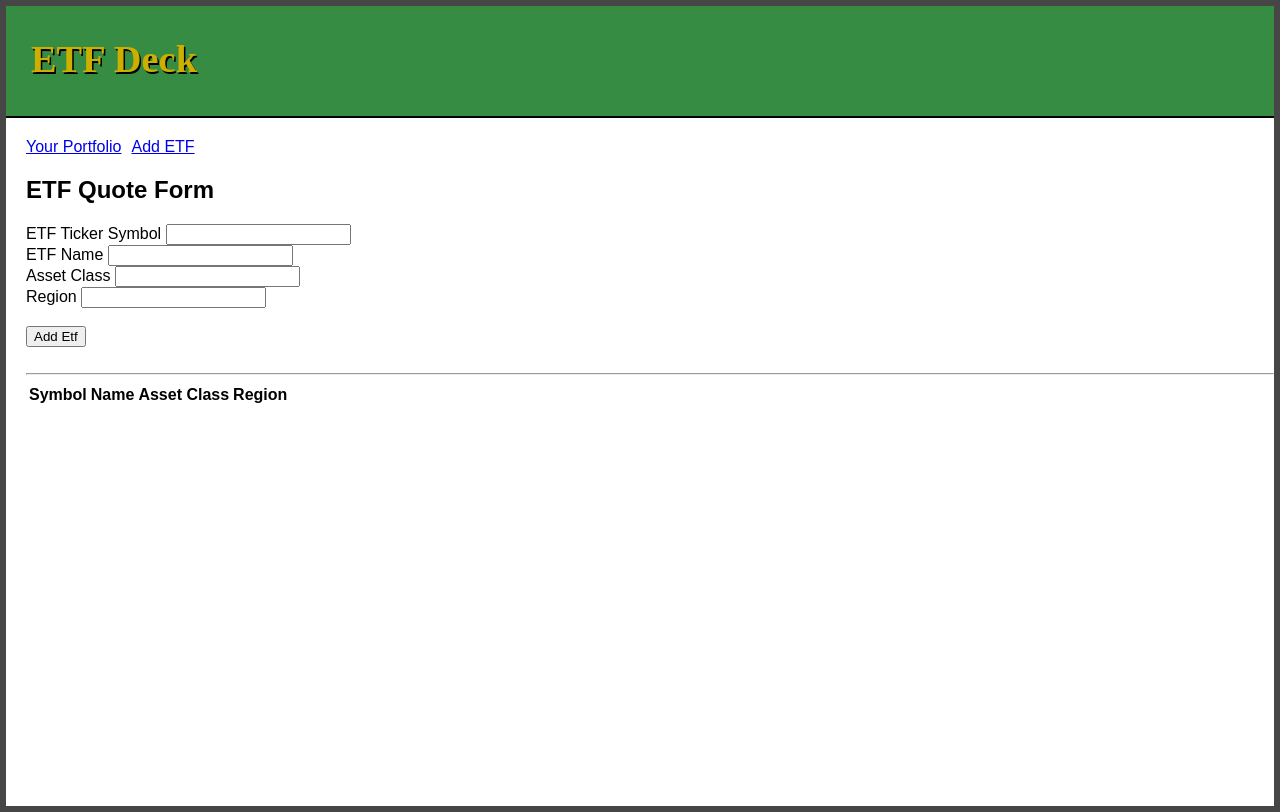
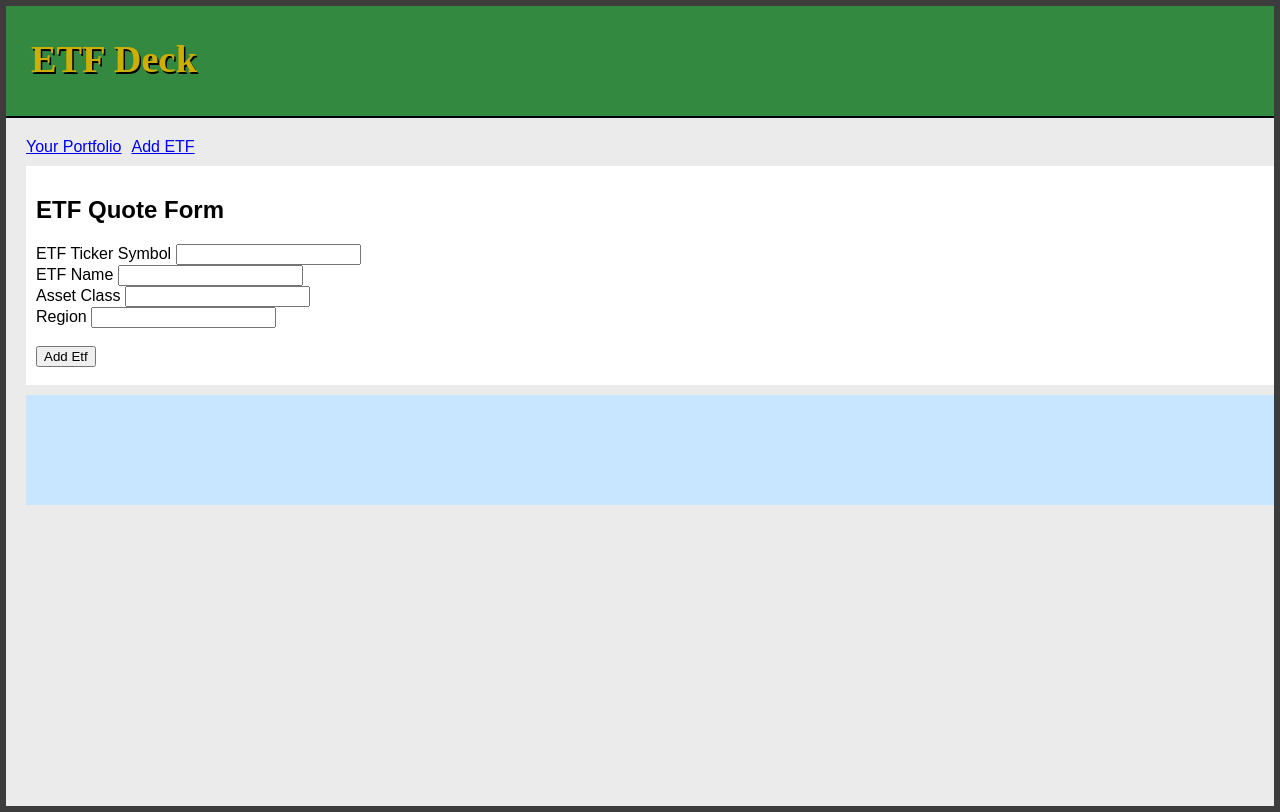
Before and after one commit to psnider30/asset-deck-iex-client, a React (Create React App) app: page / in a window 1280 px wide. Built offline with nearby package versions, Linux system fonts and the light colour scheme; what webfontloader would draw is missing.

Commit message:
Create Etf.css and give form and etf list separate background colors and give table header conditional rendering to only show if any etfs in the list. Minor tweaks to css layout and colors

```diff
--- a/src/App.css
+++ b/src/App.css
@@ -1,7 +1,8 @@
 .App {
   /* text-align: center; */
-  background-color: rgb(255,255,255);
+  background-color: rgb(235,235,235);
   margin: 0px;
+  height: 100%;
 }
 
 .App-logo {
--- /dev/null
+++ b/src/Etf.css
@@ -0,0 +1,11 @@
+.quote-form, .etfs-list {
+  background-color: rgb(255,255,255);
+  margin-top: 10px;
+  padding-left: 10px;
+  padding-top: 10px;
+}
+
+.etfs-list {
+  background-color: rgb(200,230,255);
+  min-height: 100px;
+}
--- a/src/EtfDeck.js
+++ b/src/EtfDeck.js
@@ -42,7 +42,7 @@ class EtfDeck extends Component {
   render() {
     const { etfs, etfToUpdate, actions } = this.props;
     return (
-      <div>
+      <div className='etf-deck'>
         <EtfQuoteForm
           etfs={etfs}
           etfToUpdate={etfToUpdate} />
--- a/src/EtfQuoteForm.js
+++ b/src/EtfQuoteForm.js
@@ -3,6 +3,7 @@ import { connect } from 'react-redux';
 import { bindActionCreators } from 'redux';
 import * as actions from './actions/etfActions.js'
 
+import './Etf.css'
 import Etfs from './Etfs.js';
 
 
@@ -72,6 +73,7 @@ class EtfQuoteForm extends Component {
     }
     return (
       <div>
+        <div className='quote-form'>
           <h2>ETF Quote Form</h2>
           <form onSubmit={(event) => this.handleSubmit(event) }>
             <label htmlFor='symbol'>ETF Ticker Symbol </label>
@@ -101,8 +103,8 @@ class EtfQuoteForm extends Component {
             <input type='submit' value={this.submitOrUpdate()}/>
             <span className='col-sm'> {exitUpdateButton} </span>
           </form>
-        <br /><hr />
-
+          <br />
+        </div>
         <Etfs
           etfs={etfs}
           findEtf ={this.findEtf.bind(this)}
--- a/src/Etfs.js
+++ b/src/Etfs.js
@@ -40,22 +40,30 @@ handleEditClick = (etf, event) => {
         </tr>
       );
     })
-
-    return (
-      <table>
-        <thead>
+    const anyEtfs = etfsList.length > 0;
+    let tableHeader;
+    if (anyEtfs) {
+      tableHeader =
         <tr>
           <th><strong>Symbol</strong></th>
           <th><strong>Name</strong></th>
           <th><strong>Asset Class</strong></th>
           <th><strong>Region</strong></th>
         </tr>
+    }
+
+    return (
+      <div className="etfs-list">
+        <table>
+          <thead>
+            {tableHeader}
           </thead>
 
           <tbody>
             {etfsList}
           </tbody>
         </table>
+      </div>
     );
   }
 }
--- a/src/index.css
+++ b/src/index.css
@@ -1,4 +1,4 @@
-html, body {
+html, body, #root {
   margin: 0;
   height: 100%;
 }
@@ -6,9 +6,5 @@ html, body {
 body {
   padding: 0px;
   margin: 0px;
-  border: 6px solid rgb(70, 70, 70);
+  border: 6px solid rgb(60, 60, 60);
 }
-
-#root {
-
-}
--- a/src/index.js
+++ b/src/index.js
@@ -23,7 +23,7 @@ export function configureStore(){
 
 ReactDOM.render(
   <Provider store={store}>
-    <App />
+    <App store={store}/>
   </Provider>,
   document.getElementById('root'));
 registerServiceWorker();
```
Lines whose indentation alone changed are shown as unchanged.
